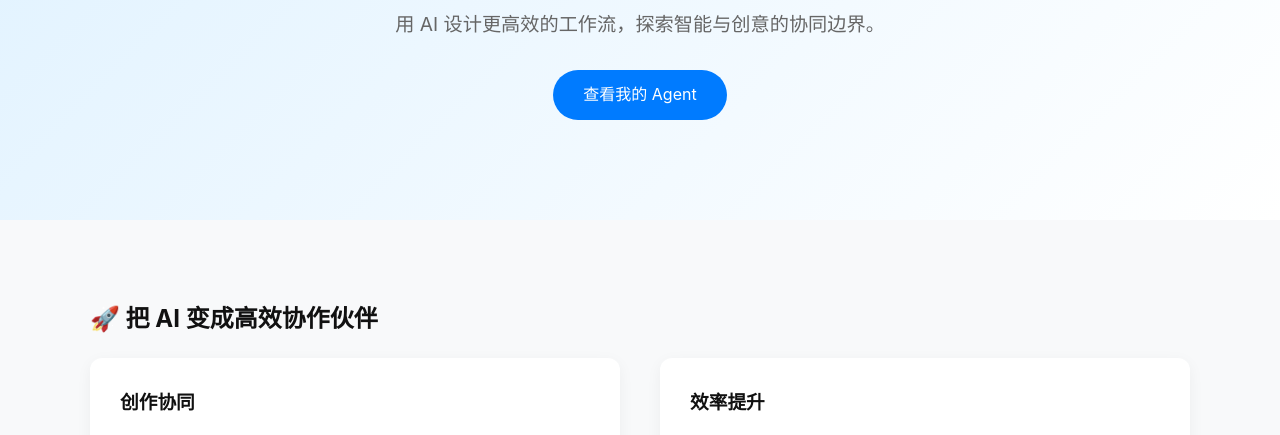
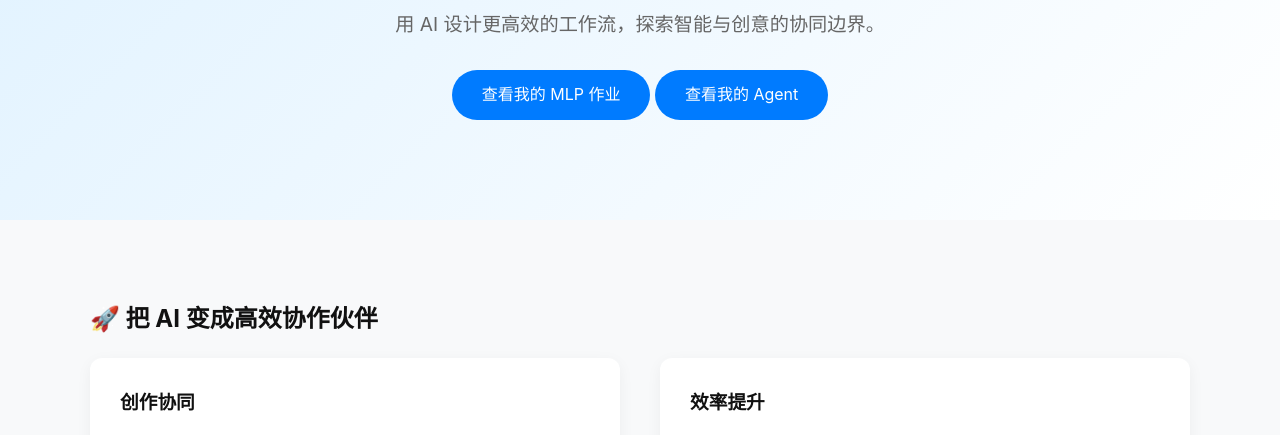
Before and after one commit to yjgao26/yjgao26.github.io, a plain HTML site: page index.html in a window 1280 px wide. Shown: the part 358-793 px from the top of the page. Drawn offline with Linux system fonts and the light colour scheme.

Commit message:
Add MLP job button to hero section

```diff
--- a/index.html
+++ b/index.html
@@ -39,7 +39,13 @@
         <div class="container">
             <h1>高艺珈的 AI 协作网站</h1>
             <p class="subtitle">用 AI 设计更高效的工作流，探索智能与创意的协同边界。</p>
-            <a href="#agents" class="btn">查看我的 Agent</a>
+            <!-- 按钮组容器 -->
+<div class="hero-buttons">
+    <!-- 新增的 MLP 作业按钮 -->
+    <a href=" " class="btn">查看我的 MLP 作业</a >
+    <!-- 原来的 Agent 按钮 -->
+    <a href="agents" class="btn">查看我的 Agent</a >
+</div>
         </div>
     </section>
 
```
